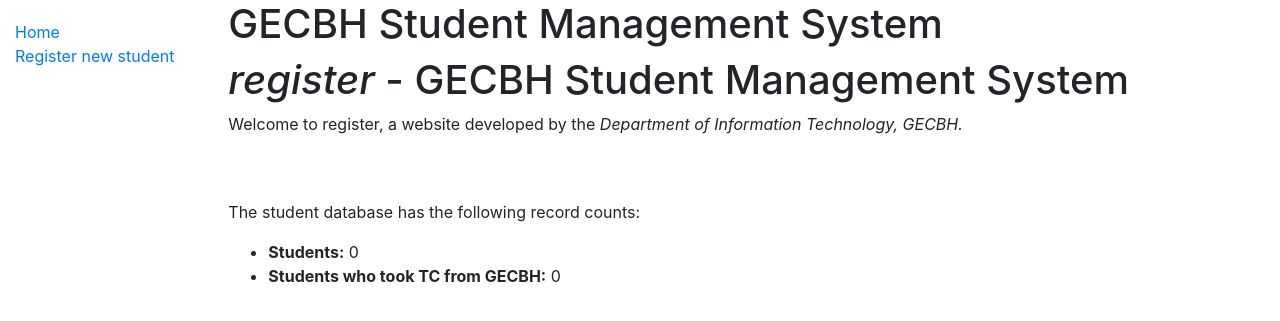
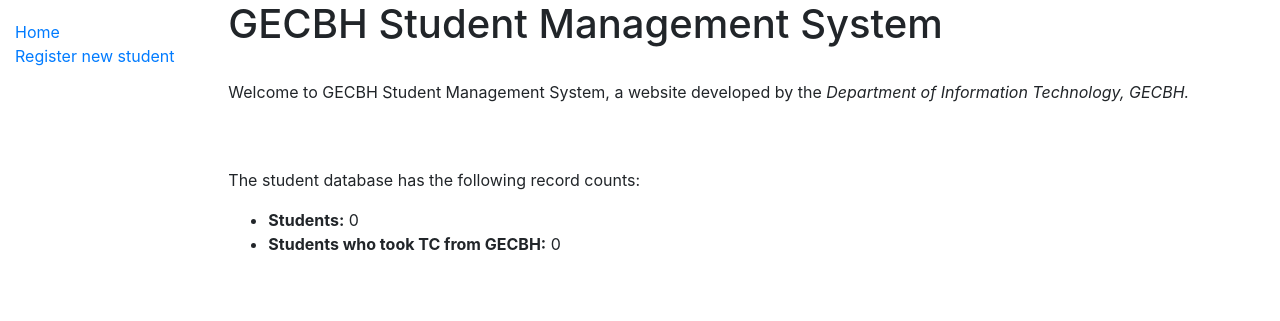
Before and after one commit to ashwintitus14/register, a Django app: page /studreg/ in a window 1280 px wide. Shown: the top 321 px of the page. Run offline with Django 3.2, Linux system fonts and the light colour scheme; data that the repository does not hold is empty; some libraries are stand-ins or nearby versions.

Commit message:
Update index.html

```diff
--- a/register/studreg/templates/index.html
+++ b/register/studreg/templates/index.html
@@ -1,8 +1,8 @@
 {% extends "base_generic.html" %}
 
 {% block content %}
-  <h1><em>register</em> - GECBH Student Management System</h1>
-  <p>Welcome to </em>register</em>, a website developed by the <em>Department of Information Technology, GECBH.</em></p>
+  <br>
+  <p>Welcome to </em>GECBH Student Management System</em>, a website developed by the <em>Department of Information Technology, GECBH.</em></p>
   <br><br>
   <p>The student database has the following record counts:</p>
   <ul>
```
